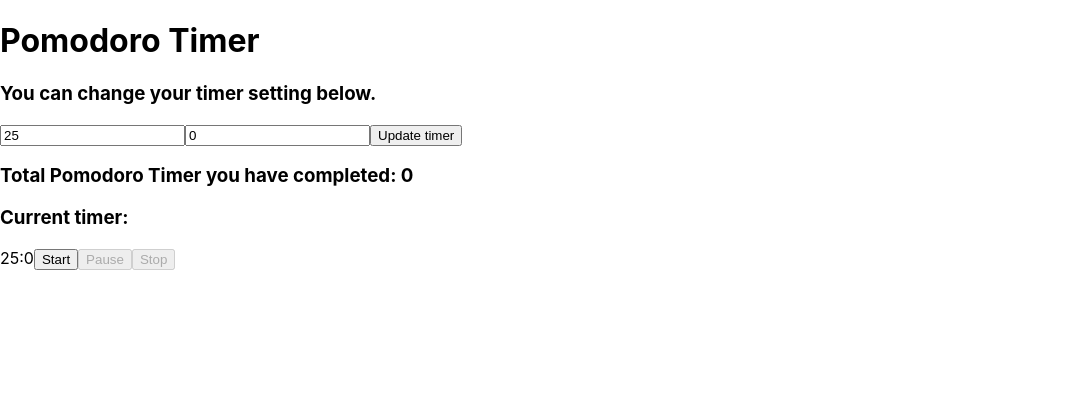
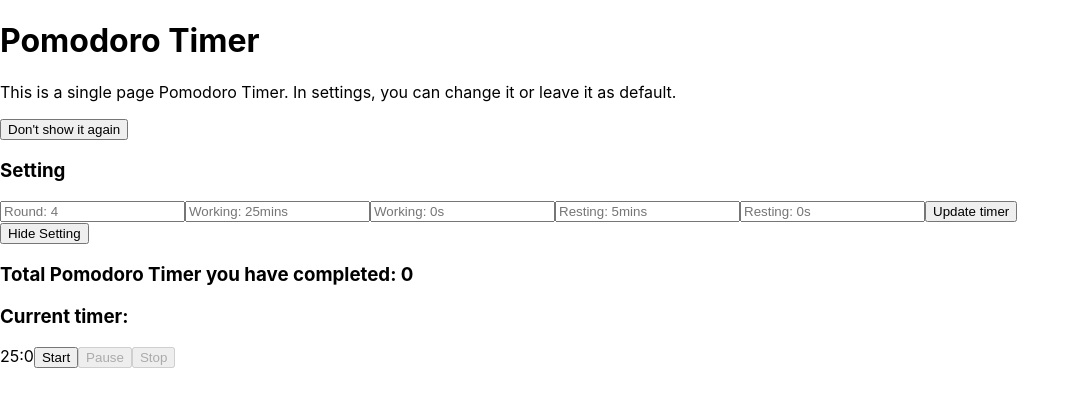
Before and after one commit to LiangcaiChen/Pomodoro-Timer, a React (Create React App) app: page / in a window 1280 px wide. Shown: the top 406 px of the page, without its empty margins (0-1080 px from the left). Built offline with nearby package versions, Linux system fonts and the light colour scheme.

Commit message:
add resting timer and rounds

```diff
--- a/src/App.js
+++ b/src/App.js
@@ -9,41 +9,64 @@ class App extends Component {
         super(props);
 
         this.state ={
+            round:4,
             minute:25,
             second:0,
+            restMinute:5,
+            restSecond:0,
+            settingContainer:[4,25,0,5,0],
             completed:0,
-            timerStatus: undefined
+            timerBtnStatus: undefined,
+            timerWorkingState: undefined
         };
     }
 
-    // set default timer 25:00
-    handleUpdateTimer = (minute, second) => {
+    // set default timer rounds:4; working time: 25:00;
+    handleUpdateTimer = (round=4, minute, second, restMinute, restSecond) => {
+
+        if(!round) {
+            round=4
+        }
         if(!minute) {
-            minute = 25
+            minute=25
+        }
+        if(!second) {
+            second=0
+        }
+        if(!restMinute){
+            restMinute=5
+        }
+        if(!restSecond) {
+            restSecond = 0
         }
 
-        if (!second) {
-            second = 0
-        }
-
-        if(second > 59 || second < 0 || minute < 0 || (second == 0 && minute == 0)) {
+        if(second > 59 || second < 0 || minute < 0 || (second == 0 && minute == 0) || round < 0 || restMinute < 0 || restSecond < 0) {
             return 'Please enter valid time';
         }
 
         this.setState(() => {
-            return {minute: minute, second:second}
+            return {
+                round:round,
+                minute: minute,
+                second:second,
+                restMinute:restMinute,
+                restSecond:restSecond,
+                settingContainer:[round, minute, second, restMinute, restSecond]
+            }
         });
     };
 
     handleStartTimer = () => {
         this.intervalHandle = setInterval(this.tick, 1000);
-        this.setState({timerStatus:'Start'});
-
+        this.setState({
+            timerBtnStatus:'Start',
+            timerWorkingState: 'Working'
+        });
     };
 
     handlePauseTimer = () => {
         clearInterval(this.intervalHandle);
-        this.setState({timerStatus:'Pause'});
+        this.setState({timerBtnStatus:'Pause'});
     };
 
     handleStopTimer = () => {
@@ -51,14 +74,14 @@ class App extends Component {
         this.setState({
             minute:25,
             second:0,
-            timerStatus:'Stop'
+            timerBtnStatus:'Stop',
+            timeWorkingStatus: undefined
         });
     };
 
     tick = () => {
-
         if(this.state.second >= 0) {
-            console.log(this.state.minute);
+            console.log('Second: ' + this.state.second);
             this.setState((prevState)=>{
                 return (
                     {second: prevState.second-1}
@@ -75,24 +98,50 @@ class App extends Component {
             })
         }
 
-        if(this.state.minute <= 0 && this.state.second < 0) {
-            console.log('finished');
-            clearInterval(this.intervalHandle);
-            this.setState((prevState) => {
-                return (
-                    {completed: prevState.completed+1,
-                     second: 0,
-                     timerStatus:'Stop'}
-                )
-            })
+        let container = this.state.settingContainer;
+        if(this.state.minute <= 0 && this.state.second <= 0 && this.state.round > 0) {
+            console.log('container:'+container);
+
+                if(this.state.timerWorkingState ==='Working') {
+                    console.log('x');
+                    this.resting();
+                }else if(this.state.timerWorkingState ==='Resting') {
+                    console.log('y')
+                    this.working();
+                }
         }
+    };
+
+    resting = () => {
+        console.log('resting...');
+        this.setState((prevState) => {
+            return {
+                time:prevState.settingContainer[3],
+                second:prevState.settingContainer[4],
+                timerWorkingState: 'Resting',
+                round: prevState.round - 1,
+                completed: prevState.completed + 1
+            }});
+    };
+
+    working = () => {
+        console.log('working...');
+        this.setState((prevState)=>{
+            return {
+                timerWorkingState: 'Working',
+                time: prevState.settingContainer[1],
+                second: prevState.settingContainer[2]
+
+            }})
     };
 
     render() {
         return (
             <div>
                 <Header title='Pomodoro Timer'/>
-                <Setting updateTimer={this.handleUpdateTimer} defaultMinute={this.state.minute} defaultSecond={this.state.second}/>
+                <Setting
+                    updateTimer={this.handleUpdateTimer}
+                    settingTitle='Setting'/>
                 <TimerBin complete={this.state.completed}/>
                 <Timer
                     minute={this.state.minute}
@@ -100,7 +149,7 @@ class App extends Component {
                     startTimer={this.handleStartTimer}
                     pauseTimer={this.handlePauseTimer}
                     stopTimer={this.handleStopTimer}
-                    status={this.state.timerStatus}
+                    status={this.state.timerBtnStatus}
                 />
             </div>
         )
--- a/src/components/Header.js
+++ b/src/components/Header.js
@@ -3,7 +3,11 @@ import React, {Component} from 'react';
 class Header extends Component {
     render() {
         return (
-            <h1>{this.props.title}</h1>
+            <div>
+                <h1>{this.props.title}</h1>
+
+            </div>
+
         )
     }
 }
--- a/src/components/Setting.js
+++ b/src/components/Setting.js
@@ -1,39 +1,62 @@
 import React, {Component} from 'react';
+import VTB from './VisibilityToggleBox';
 
 class Setting extends Component {
     constructor(props) {
         super(props);
 
         this.state = {
-            error: undefined
+            error: undefined,
+            settingShow: true
         };
 
         this.updateTimer = this.updateTimer.bind(this);
     }
 
+    hideAndShow = () => {
+        let x = document.getElementById("settingForm");
+        if (x.style.display === "none") {
+            x.style.display = "block";
+            this.setState({settingShow:true})
+        } else {
+            x.style.display = "none";
+            this.setState({settingShow:false})
+        }
+    };
+
     updateTimer(e) {
         e.preventDefault();
 
+        const round = e.target.round.value.trim();
         const minute = e.target.minute.value.trim();
         const second = e.target.second.value.trim();
+        const restMinute = e.target.restMinute.value.trim();
+        const restSecond = e.target.restSecond.value.trim();
 
         this.setState(()=>{
             return {
-                error: this.props.updateTimer(minute, second)
+                error: this.props.updateTimer(round, minute, second,restMinute,restSecond)
             }
         });
     }
 
     render() {
+        let text = 'This is a single page Pomodoro Timer. In settings, you can change it or leave it as default.';
+
         return (
             <div>
-                <h3>You can change your timer setting below.</h3>
+                <VTB text={text}/>
+                <h3>{this.props.settingTitle}</h3>
                 {this.state.error}
-                <form onSubmit={this.updateTimer} >
-                    <input type='number' name='minute' defaultValue={this.props.defaultMinute}/>
-                    <input type='number' name='second' defaultValue={this.props.defaultSecond}/>
+                <form onSubmit={this.updateTimer} id='settingForm'>
+                    <input type='number' name='round' placeholder='Round: 4'/>
+                    <input type='number' name='minute' placeholder='Working: 25mins'/>
+                    <input type='number' name='second' placeholder='Working: 0s'/>
+                    <input type='number' name='restMinute' placeholder='Resting: 5mins'/>
+                    <input type='number' name='restSecond' placeholder='Resting: 0s'/>
                     <button>Update timer</button>
                 </form>
+                <button onClick={this.hideAndShow}>{this.state.settingShow? 'Hide Setting' : 'Show Setting'}</button>
             </div>
         )
     }
--- /dev/null
+++ b/src/components/VisibilityToggleBox.js
@@ -0,0 +1,20 @@
+import React, {Component} from 'react';
+
+class VTB extends Component {
+    hideIt = () => {
+        let x = document.getElementById("myDiv");
+        x.style.display = 'none';
+    };
+
+    render() {
+        return (
+            <div id='myDiv'>
+                <p>{this.props.text}</p>
+
+                <button onClick={this.hideIt}>Don't show it again</button>
+            </div>
+        )
+    }
+}
+
+export default VTB;
```
